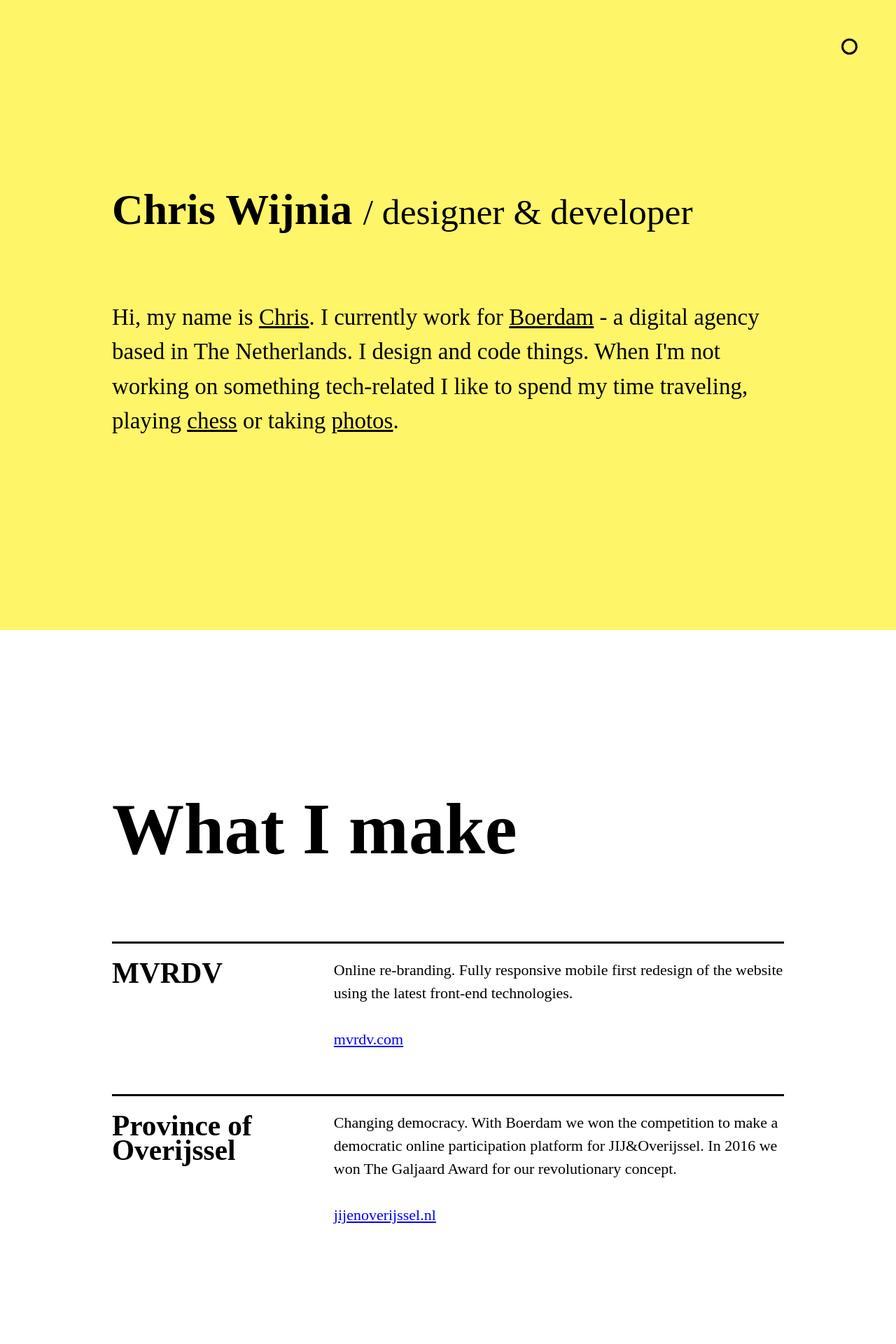
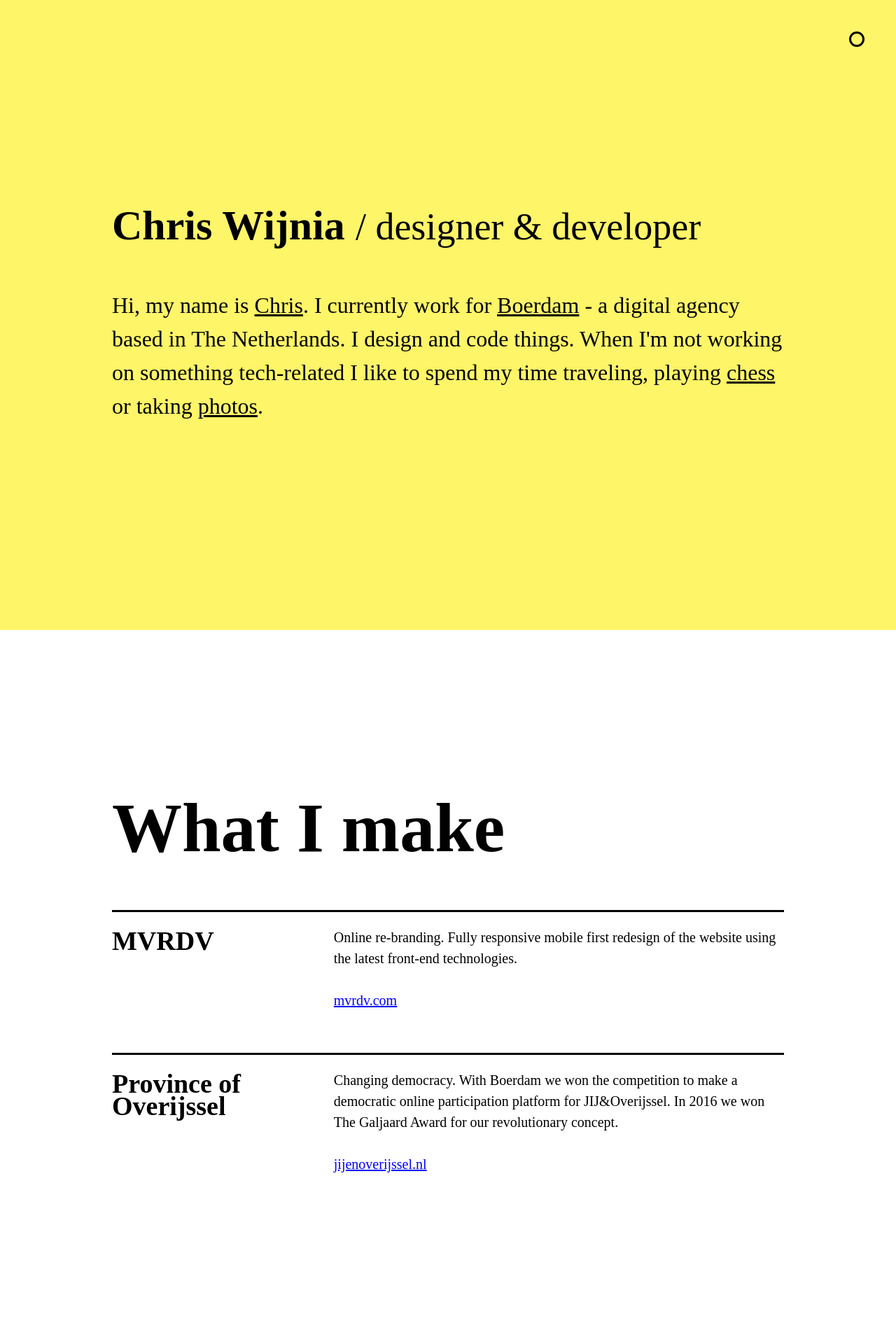
Before and after one commit to ChrisTheButcher/ChrisTheButcher.github.io, a Jekyll site: the page built from index.html, in a window 1280 px wide. Shown: the top 1920 px of the page at 70% size. Built offline with Jekyll 4.4.1, drawn with Linux system fonts in a browser that asks for light colours; some web fonts are replaced.

Commit message:
responsibility

```diff
--- a/_src/js/components/instagram-feed.component.js
+++ b/_src/js/components/instagram-feed.component.js
@@ -18,13 +18,14 @@
         getPosts() {
             const url = `https://api.instagram.com/v1/users/${this.user}/media/recent?access_token=${this.token}&count=${this.count}`;
             fetchJson(url).then(data => {
-                //console.log(data)
+                console.log(data)
                 this.posts = data.data.map(post => ({
+                    tags: post.tags,
                     link: post.link,
                     user: post.user.username,
                     img: post.images.standard_resolution.url,
                     likes: post.likes.count,
-                    time: moment(post.created_time*1000).format("MM/DD/YYYY")
+                    time: post.created_time
                 }))
             })
         }
--- a/_src/scss/components/_section.scss
+++ b/_src/scss/components/_section.scss
@@ -1,7 +1,7 @@
 section {
-    padding: rem($gutter-vertical) rem($gutter-horizontal);
     position: relative;
     overflow: hidden;
+    @include padding;
     @include bp($sm) { min-height: 100vh; }
 
     &[data-inverted="true"] {
--- a/_src/scss/components/_show-img.scss
+++ b/_src/scss/components/_show-img.scss
@@ -10,6 +10,7 @@
         left: 50%;
         transform: translate(-50%, -50%);
         width: 35vw;
+        max-width: 350px;
         height: auto;
     }
 }
--- a/_src/scss/components/_thanks.scss
+++ /dev/null
@@ -1,5 +0,0 @@
-.thanks {
-    font-size: rem(40);
-    line-height: 1.35;
-    margin-top: rem(200);
-}
--- a/assets/css/app.css
+++ b/assets/css/app.css
@@ -7,6 +7,9 @@
 * {
   -webkit-box-sizing: border-box;
           box-sizing: border-box; }
+
+figure, figcaption {
+  margin: 0; }
 
 :root {
   font-size: 16px; }
@@ -19,35 +22,14 @@
   @media screen and (min-width: 992px) {
     :root {
       font-size: 20px; } }
-  @media screen and (min-width: 1200px) {
-    :root {
-      font-size: 22px; } }
-
-figure {
-  margin: 0; }
 
 body {
   font-family: 'Chivo';
-  font-size: 1rem;
   margin: 0;
   line-height: 1.5;
   color: black;
+  font-size: 1rem;
   border-top: 0; }
-  @media screen and (min-width: 1200px) {
-    body:before {
-      content: '';
-      -webkit-user-select: none;
-         -moz-user-select: none;
-          -ms-user-select: none;
-              user-select: none;
-      position: fixed;
-      top: 0;
-      right: 0;
-      bottom: 0;
-      left: 0;
-      pointer-events: none;
-      z-index: 100;
-      border: 1.5625rem solid #FFF568; } }
 
 a {
   color: blue;
@@ -66,51 +48,79 @@
   font-weight: 700;
   line-height: .85; }
 
+h1 {
+  font-size: 3rem;
+  font-weight: 900; }
+  h1 small {
+    font-weight: 300;
+    font-size: 2rem;
+    display: block;
+    margin-top: .4em; }
+
 h2 {
-  font-size: 3.125rem;
+  font-size: 3rem;
   font-weight: 900; }
   @media screen and (min-width: 576px) {
     h2 {
-      font-size: 4.6875rem; } }
+      font-size: 3.41176rem; } }
+  @media screen and (min-width: 768px) {
+    h2 {
+      font-size: 4rem; } }
+  @media screen and (min-width: 992px) {
+    h2 {
+      font-size: 5rem; } }
 
 h3, dl dt {
-  font-size: 1.875rem; }
+  font-size: 1.5rem; }
+  @media screen and (min-width: 992px) {
+    h3, dl dt {
+      font-size: 1.9rem; } }
 
 .lead {
-  font-size: 1.71875rem;
-  margin: 0 0 5.3125rem;
-  line-height: 1.1;
+  font-size: 1.25rem;
+  margin: 0 0 3em;
   font-weight: 400; }
+  @media screen and (min-width: 768px) {
+    .lead {
+      font-size: 1.33333rem; } }
+  @media screen and (min-width: 992px) {
+    .lead {
+      font-size: 1.6rem; } }
 
 p, dl dd {
   font-size: 1rem; }
 
+.type-md {
+  font-size: 1.3em; }
+
 dl {
   position: relative;
   width: 100%;
-  margin: 5.3125rem 0 0;
+  margin: 3.75rem 0 0;
   padding: 0;
   overflow: hidden; }
   dl dt {
     margin: 0;
-    padding: 1.25rem 0 0; }
+    padding: 1.4rem 0 0; }
     dl dt:before {
       left: 0;
       right: 0;
       content: "";
       position: absolute;
-      margin-top: -1.25rem;
+      margin-top: -1.4rem;
       border-top: 3px solid black;
       display: block; }
       [data-inverted="true"] dl dt:before {
         border-color: white; }
   dl dd {
-    margin: 1.09375rem 0 2.8125rem;
-    padding: 0; }
+    margin: 0;
+    padding: 1.2rem 0 3rem; }
   @media screen and (min-width: 768px) {
     dl dt {
       float: left;
-      width: 33%; }
+      width: 33%;
+      padding-right: 1em;
+      padding-bottom: 1.4rem; }
     dl dd {
       width: 67%;
       float: left; } }
@@ -119,14 +129,20 @@
   background: #FFF568;
   position: relative;
   z-index: 110;
-  padding: 10.9375rem 2.8125rem;
   overflow: hidden;
   display: -webkit-box;
   display: -ms-flexbox;
   display: flex;
   -webkit-box-align: center;
       -ms-flex-align: center;
-          align-items: center; }
+          align-items: center;
+  padding: 6.25rem 1.5625rem; }
+  @media screen and (min-width: 768px) {
+    header {
+      padding: 9.44444rem 2.77778rem; } }
+  @media screen and (min-width: 992px) {
+    header {
+      padding: 12rem 2.5rem; } }
   @media screen and (min-width: 576px) {
     header {
       min-height: 100vh; } }
@@ -146,26 +162,16 @@
     color: black; }
     header a:hover {
       color: blue; }
+  header h1 span {
+    display: none; }
+  @media screen and (min-width: 768px) {
+    header h1 small {
+      display: inline;
+      font-size: .9em; }
+    header h1 span {
+      display: inline; } }
   header .lead {
-    margin-top: 4.6875rem;
-    line-height: 1.5;
-    margin-bottom: 0;
-    font-size: 1.5rem;
-    position: relative; }
-
-h1 {
-  font-size: 2.8125rem;
-  font-weight: 900;
-  z-index: 1;
-  position: relative; }
-  h1 small {
-    font-weight: 300; }
-    @media screen and (max-width: 768px) {
-      h1 small {
-        display: block;
-        margin-top: .5em; }
-        h1 small span {
-          display: none; } }
+    margin: 2em 0 0; }
 
 .hero-img img {
   display: none; }
@@ -237,7 +243,7 @@
     padding: 0;
     list-style: none;
     text-align: center;
-    font-size: 2.96875rem; }
+    font-size: 3rem; }
   .main-menu nav a {
     color: black;
     text-decoration: none;
@@ -251,7 +257,7 @@
       font-size: 0; }
       .main-menu nav a:hover:after {
         content: attr(data-alt);
-        font-size: 2.96875rem; }
+        font-size: 3rem; }
 
 body[data-main-menu-open="true"] {
   overflow: hidden; }
@@ -275,22 +281,30 @@
       -ms-user-select: text;
           user-select: text;
   position: fixed;
-  top: 0.9375rem;
-  right: 0.9375rem;
+  top: 1.5625rem;
+  right: 1.5625rem;
+  -webkit-transform: translate(9px, -9px);
+          transform: translate(9px, -9px);
   z-index: 130;
   font-size: 0; }
   .main-menu .toggle::-moz-focus-inner {
     padding: 0;
     border: 0; }
-  .main-menu .toggle:hover {
-    background: none; }
-  @media screen and (min-width: 1200px) {
+  @media screen and (min-width: 576px) {
+    .main-menu .toggle {
+      top: 1.38889rem;
+      right: 1.38889rem;
+      -webkit-transform: translate(5px, -5px);
+              transform: translate(5px, -5px); } }
+  @media screen and (min-width: 768px) {
     .main-menu .toggle {
       top: 2.5rem;
       right: 2.5rem; } }
+  .main-menu .toggle:hover {
+    background: none; }
   .main-menu .toggle:before {
-    width: 0.78125rem;
-    height: 0.78125rem;
+    width: 16px;
+    height: 16px;
     border-radius: 50%;
     border: 3px solid black;
     content: '';
@@ -299,11 +313,6 @@
     transition: border-color .15s ease-in; }
     [data-theme-inverted="true"]:not([data-main-menu-open="true"]) .main-menu .toggle:before {
       border-color: white; }
-
-.thanks {
-  font-size: 1.25rem;
-  line-height: 1.35;
-  margin-top: 6.25rem; }
 
 .show-img {
   position: relative; }
@@ -318,12 +327,19 @@
     -webkit-transform: translate(-50%, -50%);
             transform: translate(-50%, -50%);
     width: 35vw;
+    max-width: 350px;
     height: auto; }
 
 section {
-  padding: 10.9375rem 2.8125rem;
   position: relative;
-  overflow: hidden; }
+  overflow: hidden;
+  padding: 6.25rem 1.5625rem; }
+  @media screen and (min-width: 768px) {
+    section {
+      padding: 9.44444rem 2.77778rem; } }
+  @media screen and (min-width: 992px) {
+    section {
+      padding: 12rem 2.5rem; } }
   @media screen and (min-width: 576px) {
     section {
       min-height: 100vh; } }
@@ -365,23 +381,29 @@
   position: relative; }
 
 .link-list, .link-list-slash {
-  margin: 0;
+  margin: 3em 0;
   padding: 0;
-  list-style: none; }
+  list-style: none;
+  font-size: 1.125rem;
+  line-height: 2.5; }
+  @media screen and (min-width: 992px) {
+    .link-list, .link-list-slash {
+      font-size: 1.25rem; } }
   .link-list li, .link-list-slash li {
     display: inline;
-    font-size: 1.25rem;
-    line-height: 2.5;
-    margin-right: 1.875rem; }
+    margin-right: 3.75rem; }
 
 .link-list-slash li {
-  margin-right: 0;
-  font-size: 1.25rem; }
+  margin-right: 0; }
   .link-list-slash li:not(:last-of-type):after {
     content: ' / '; }
 
 .instagram-feed {
-  position: relative; }
+  position: relative;
+  margin: 3em 0; }
+  @media screen and (min-width: 768px) {
+    .instagram-feed {
+      margin: 5em 0; } }
   .instagram-feed figure, .instagram-feed figcaption {
     padding: 0; }
   .instagram-feed img {
@@ -390,20 +412,27 @@
     margin: 0;
     padding: 0;
     list-style: none;
-    overflow: hidden;
-    margin: 3.125rem -0.9375rem 0; }
+    overflow: hidden; }
+    @media screen and (min-width: 576px) {
+      .instagram-feed ul {
+        margin: 0 -0.78125rem; } }
+    @media screen and (min-width: 768px) {
+      .instagram-feed ul {
+        margin: 0 -1.25rem; } }
 
 .instagram-post {
-  margin: 0;
+  margin: 0 0 1.5625rem;
+  float: left;
   width: 100%;
-  padding: 1.40625rem;
-  float: left; }
+  font-size: 1.125rem; }
   @media screen and (min-width: 576px) {
     .instagram-post {
-      width: 50%; } }
+      width: 50%;
+      padding: 0 0.78125rem; } }
   @media screen and (min-width: 768px) {
     .instagram-post {
-      width: 33.33333%; } }
+      margin: 0 0 2.5rem;
+      padding: 0 1.25rem; } }
   .instagram-post a {
     opacity: 0;
     -webkit-transition: .6 ease-in;
@@ -430,8 +459,8 @@
       opacity: 0;
       -webkit-transition: opacity .15s linear;
       transition: opacity .15s linear;
-      padding: 0.625rem;
-      font-size: 0.9375rem;
+      padding: 0.78125rem;
+      font-size: 1em;
       display: -webkit-box;
       display: -ms-flexbox;
       display: flex;
@@ -448,5 +477,16 @@
       color: black; }
     .instagram-post a .user {
       font-weight: 900; }
+    .instagram-post a .meta {
+      color: inherit; }
+    .instagram-post a .tags {
+      word-spacing: 0em;
+      margin: .5em auto 0;
+      display: block;
+      text-align: center;
+      font-size: .85em;
+      line-height: 1.3; }
+    .instagram-post a .tag {
+      text-decoration: underline; }
     .instagram-post a:hover .caption {
       opacity: 1; }
```
Also changed, not shown: _posts/2017-09-11-contact.md (+8 -8 lines), _posts/2017-09-12-clients.md (+10 -10 lines), _src/js/components/instagram-post.component.js (+22 -3 lines), _src/scss/components/_dl.scss (+7 -5 lines), _src/scss/components/_header.scss (+14 -22 lines), _src/scss/components/_instagram-feed.scss (+38 -12 lines), _src/scss/components/_link-list.scss (+4 -4 lines), _src/scss/components/_main-menu.scss (+17 -10 lines), _src/scss/components/_type.scss (+42 -23 lines), _src/scss/shared/_mixins.scss (+8 -1 lines), assets/img/avatar.png, assets/js/app.js, 3 other files.
